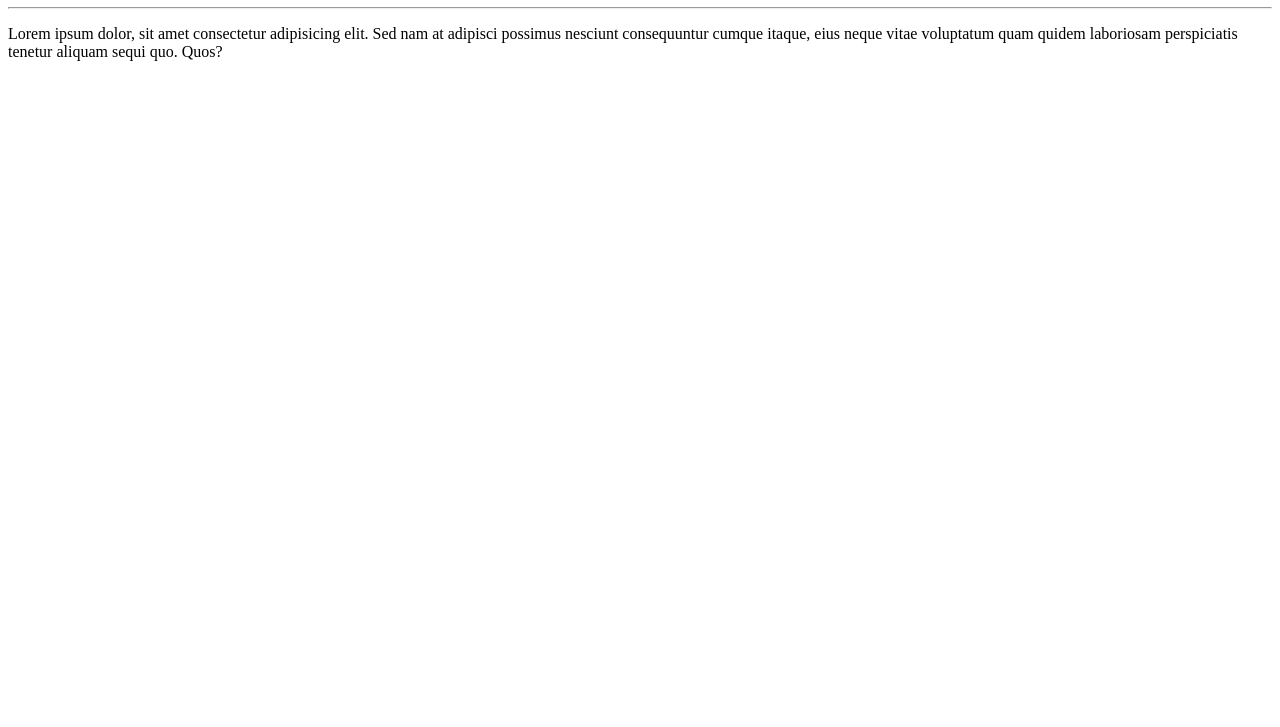
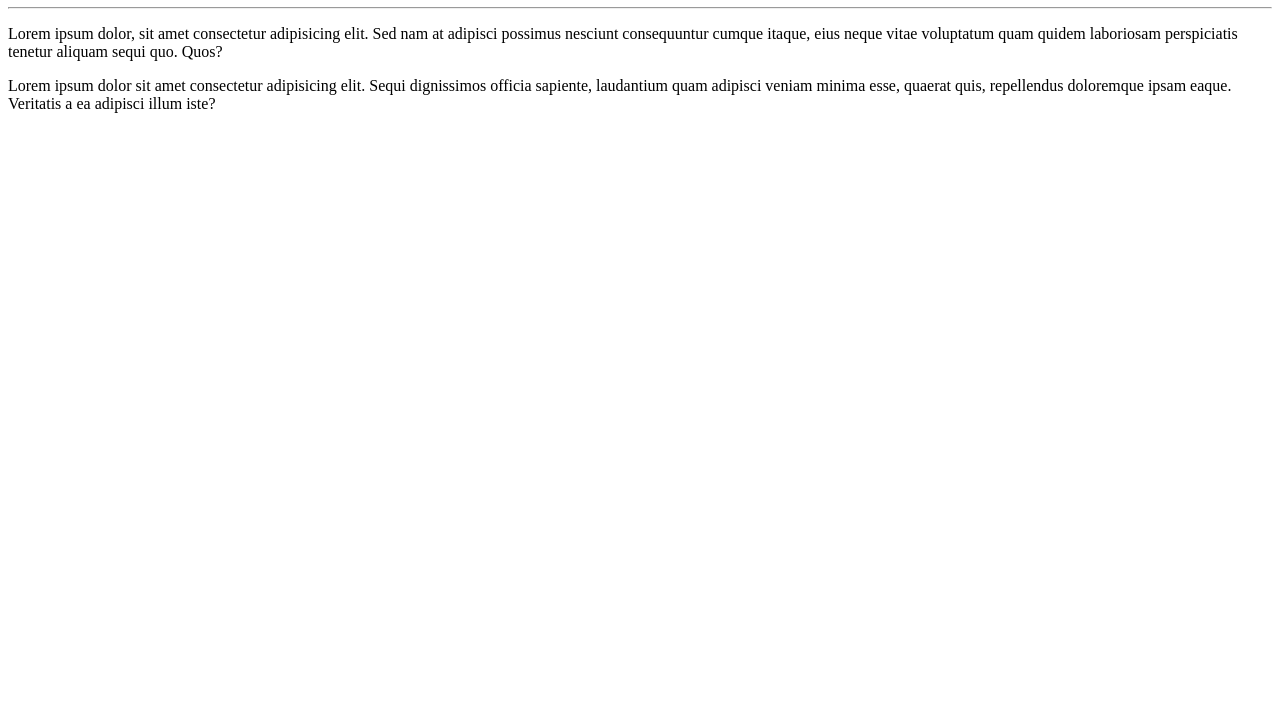
Before and after one commit to gabrieliuskov/Ola-Mundo, a plain HTML site: page site-exemplo/index.html in a window 1280 px wide. Shown: the part 73-800 px from the top of the page. Drawn offline with Linux system fonts and the light colour scheme.

Commit message:
Adicionei um parágrafo

```diff
--- a/site-exemplo/index.html
+++ b/site-exemplo/index.html
@@ -10,5 +10,6 @@
     <h1>Olá, mundo!</h1>
     <hr>
     <p>Lorem ipsum dolor, sit amet consectetur adipisicing elit. Sed nam at adipisci possimus nesciunt consequuntur cumque itaque, eius neque vitae voluptatum quam quidem laboriosam perspiciatis tenetur aliquam sequi quo. Quos?</p>
+    <p>Lorem ipsum dolor sit amet consectetur adipisicing elit. Sequi dignissimos officia sapiente, laudantium quam adipisci veniam minima esse, quaerat quis, repellendus doloremque ipsam eaque. Veritatis a ea adipisci illum iste?</p>
 </body>
 </html>
```
